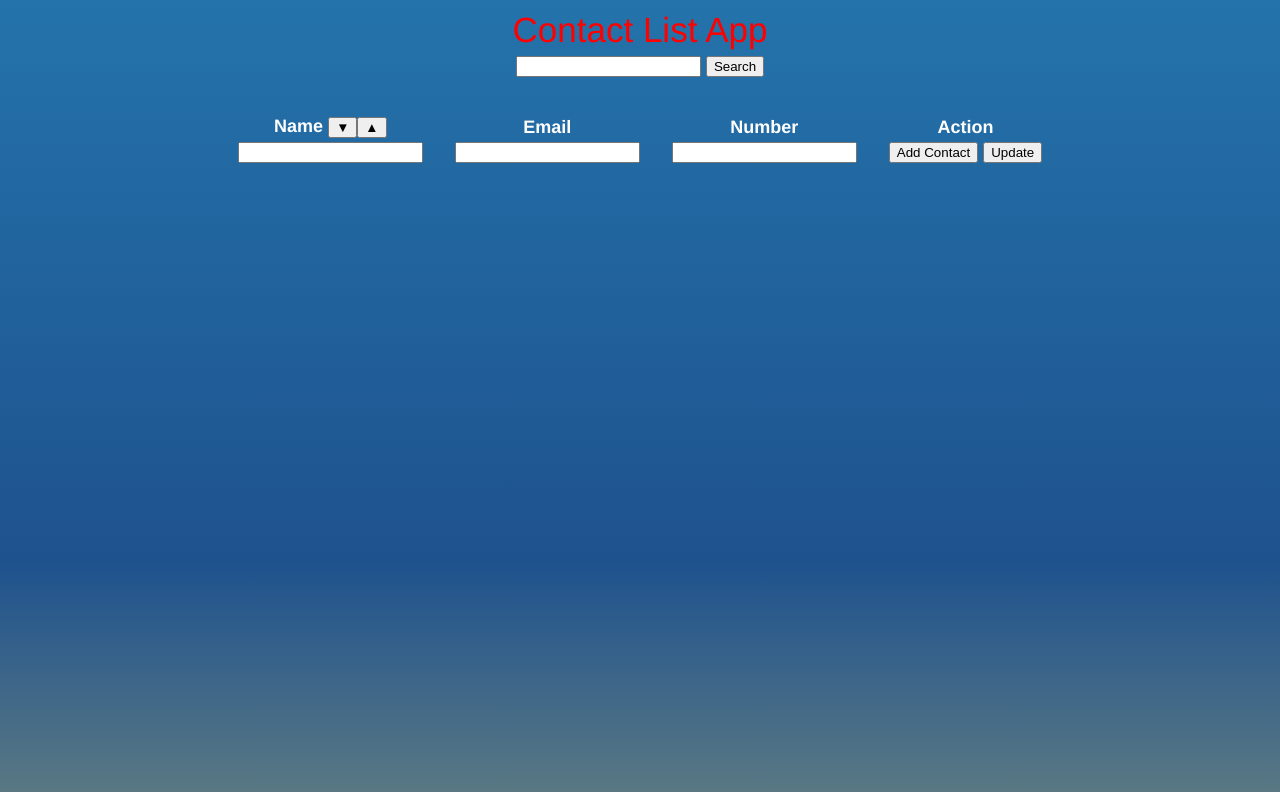
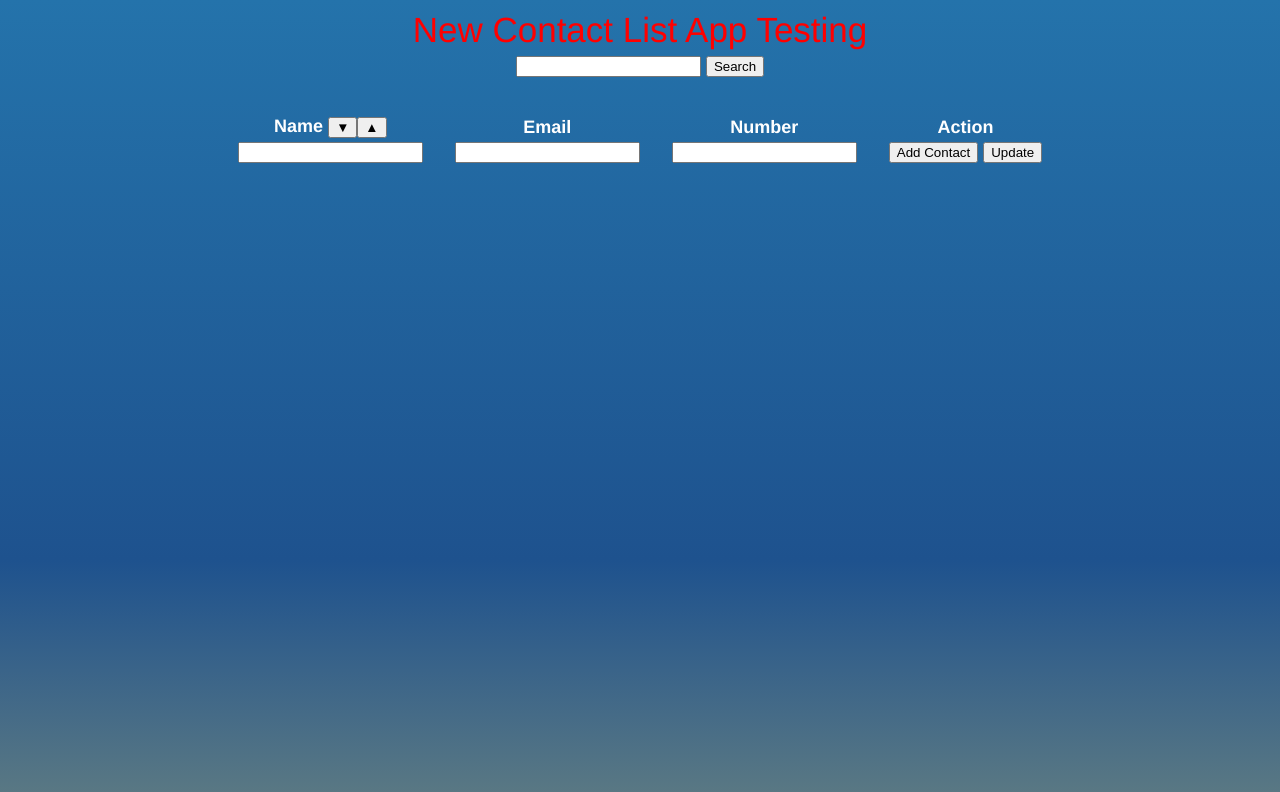
Before and after one commit to coreykadd/dev-ops, a website: page public/index.html in a window 1280 px wide. Drawn offline with nearby package versions, Linux system fonts and the light colour scheme; no server answers.

Commit message:
changed heading

```diff
--- a/public/index.html
+++ b/public/index.html
@@ -13,7 +13,7 @@
 
 <body ng-controller="AppCtrl">
     <div class="container">
-        <h1 style="padding-top: 10px">Contact List App</h1> <input ng-model="searchedName" ng-submit="searchName()"></input>
+        <h1 style="padding-top: 10px">New Contact List App Testing</h1> <input ng-model="searchedName" ng-submit="searchName()"></input>
         <button ng-click="searchName()">Search</button>
         <table class="table">
             <thead>
```
